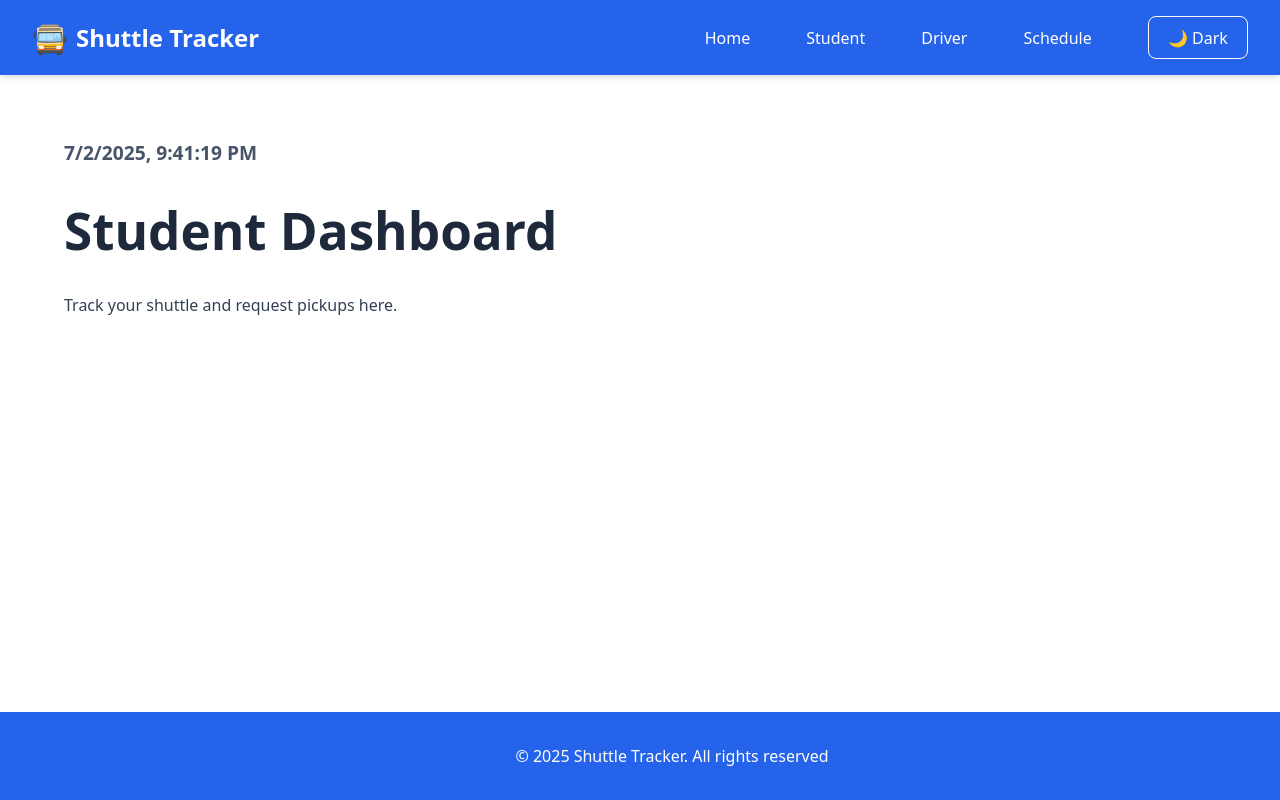
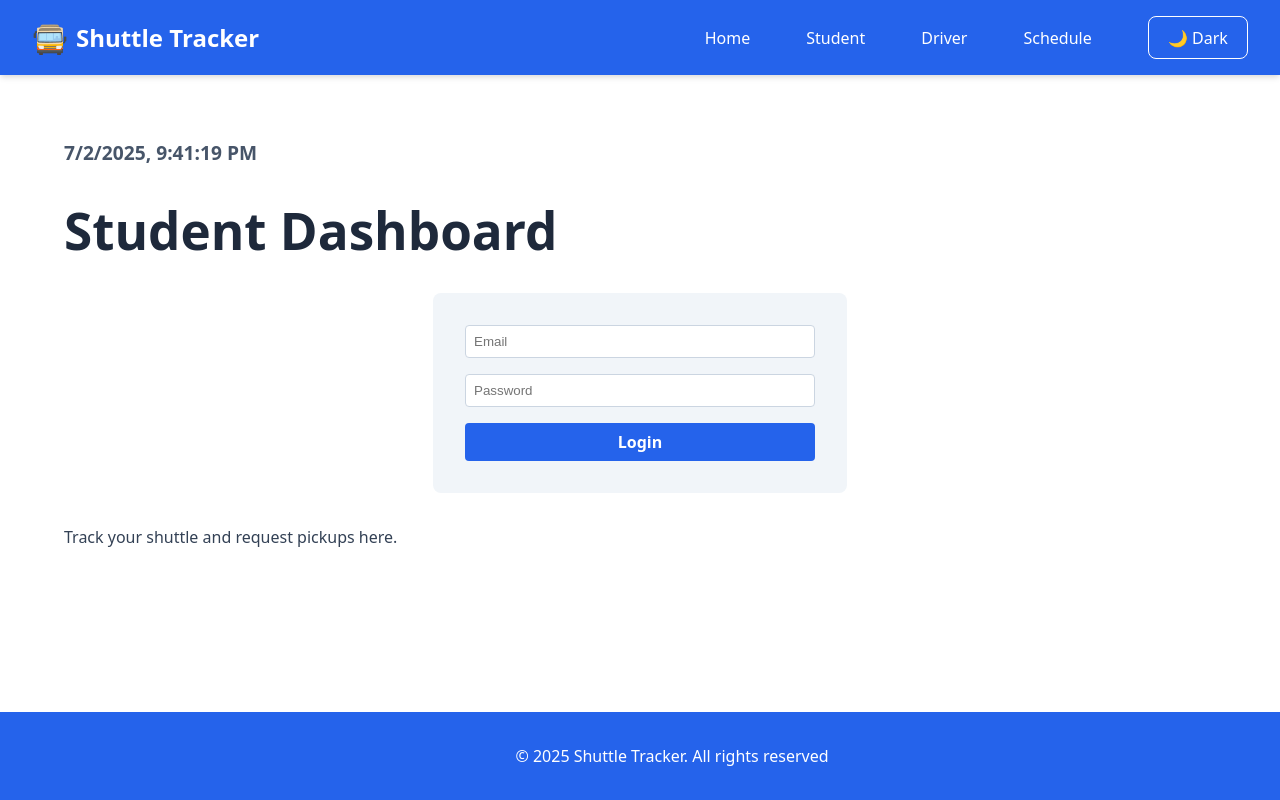
Before and after one commit to nst-sdc/Shuttle_Tracker, a React (Vite) app in the folder frontend/latest/: page /student in a window 1280 px wide. Built offline with nearby package versions, Linux system fonts and the light colour scheme.

Commit message:
feat(student): add toast notifications for login feedback and add vite dev script

```diff
--- a/frontend/latest/package.json
+++ b/frontend/latest/package.json
@@ -4,6 +4,7 @@
   "version": "0.0.0",
   "type": "module",
   "scripts": {
+    "dev": "vite",
     "start": "react-scripts start",
     "build": "react-scripts build",
     "test": "react-scripts test",
--- a/frontend/latest/src/App.jsx
+++ b/frontend/latest/src/App.jsx
@@ -7,12 +7,15 @@ import Student from './pages/Student';
 import Driver from './pages/Driver';
 import Schedule from './pages/Schedule';
 import Footer from './components/Footer';
+import { ToastContainer } from 'react-toastify';
+import 'react-toastify/dist/ReactToastify.css';
 
 function App() {
   return (
     <Router>
       <div style={{ minHeight: '100vh', width: '100vw' }}>
         <Navbar />
+        <ToastContainer position="top-center" autoClose={2500} />
         <main style={{
           width: '100%',
           padding: '2rem',
--- a/frontend/latest/src/pages/Student.jsx
+++ b/frontend/latest/src/pages/Student.jsx
@@ -1,7 +1,11 @@
 import React, { useEffect, useState } from 'react';
+import { toast } from 'react-toastify';
 
 function Student() {
   const [dateTime, setDateTime] = useState(new Date());
+  const [email, setEmail] = useState('');
+  const [password, setPassword] = useState('');
+  const [loading, setLoading] = useState(false);
 
   useEffect(() => {
     const timer = setInterval(() => {
@@ -10,12 +14,35 @@ function Student() {
     return () => clearInterval(timer);
   }, []);
 
+  const handleLogin = async (e) => {
+    e.preventDefault();
+    setLoading(true);
+    try {
+      if (email === 'student@example.com' && password === 'password') {
+        toast.success('Welcome back, Student!');
+      } else {
+        toast.error('Incorrect email or password');
+      }
+    } catch (err) {
+      toast.error('Something went wrong. Please try again.');
+    } finally {
+      setLoading(false);
+    }
+  };
+
   return (
     <div style={{ padding: '2rem' }}>
       <div style={{ marginBottom: '1rem', fontWeight: 'bold', fontSize: '1.2rem', color: '#475569' }}>
         {dateTime.toLocaleString()}
       </div>
       <h1 style={{ color: '#1e293b' }}>Student Dashboard</h1>
+      <form onSubmit={handleLogin} style={{ maxWidth: 350, margin: '2rem auto', display: 'flex', flexDirection: 'column', gap: '1rem', background: '#f1f5f9', padding: '2rem', borderRadius: 8 }}>
+        <input type="email" placeholder="Email" value={email} onChange={e => setEmail(e.target.value)} required style={{ padding: '0.5rem', borderRadius: 4, border: '1px solid #cbd5e1' }} />
+        <input type="password" placeholder="Password" value={password} onChange={e => setPassword(e.target.value)} required style={{ padding: '0.5rem', borderRadius: 4, border: '1px solid #cbd5e1' }} />
+        <button type="submit" disabled={loading} style={{ padding: '0.5rem', borderRadius: 4, background: '#2563eb', color: '#fff', border: 'none', fontWeight: 'bold' }}>
+          {loading ? 'Logging in...' : 'Login'}
+        </button>
+      </form>
       <p style={{ color: '#334155' }}>Track your shuttle and request pickups here.</p>
     </div>
   );
```
